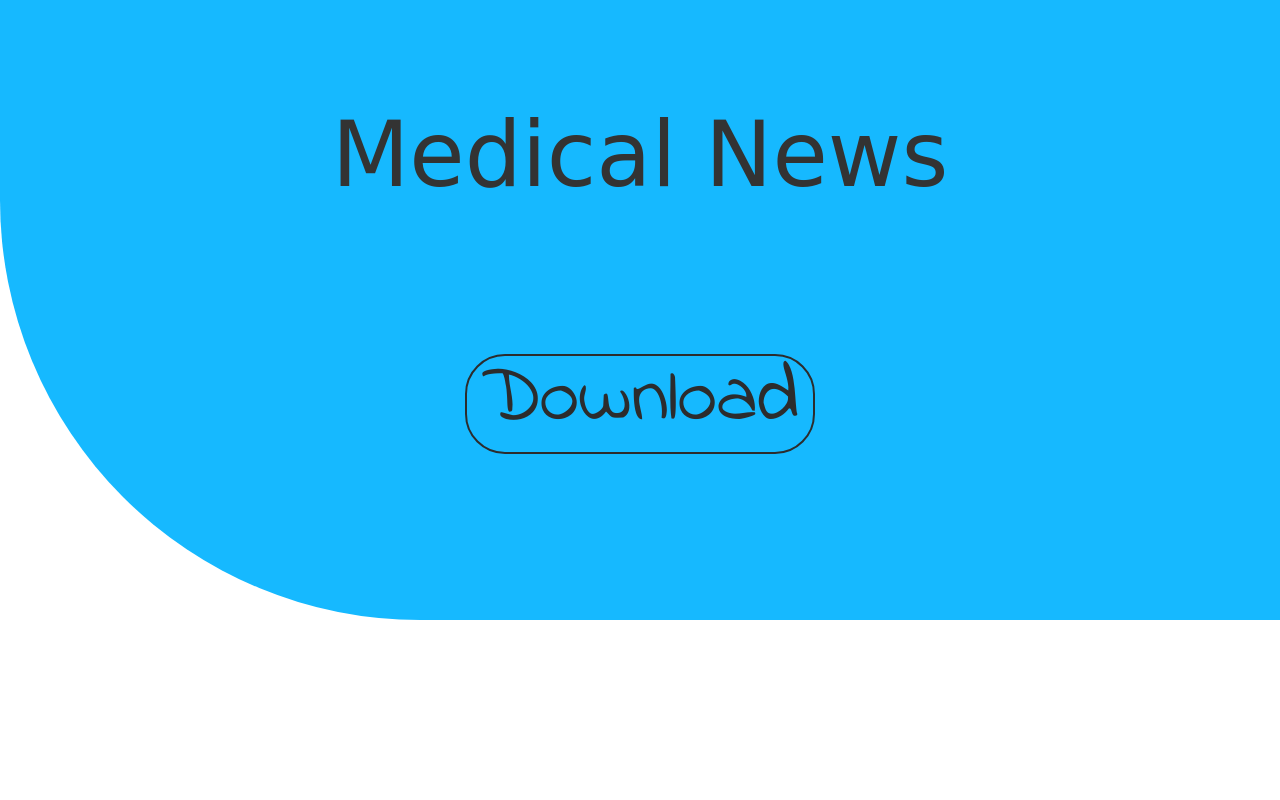
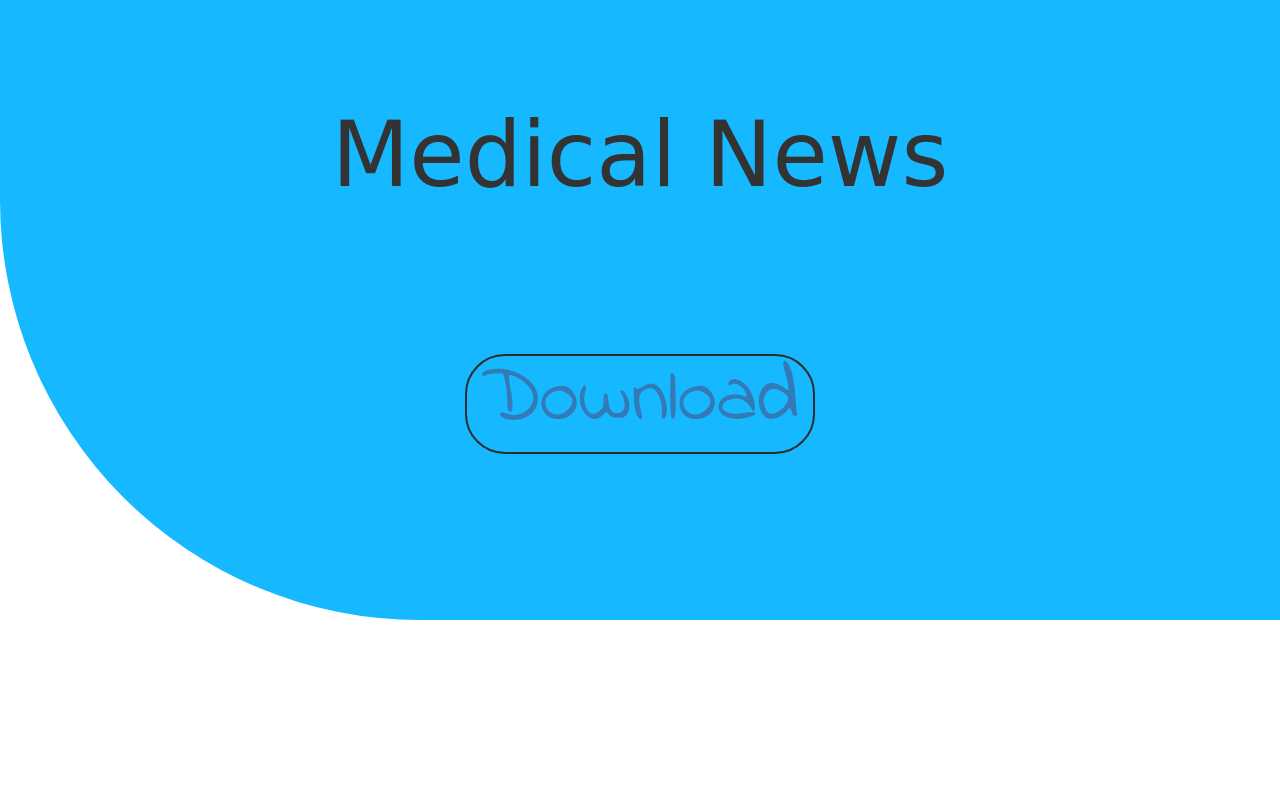
Before and after one commit to rishabh-malik/medical-news, a plain HTML site: page index.html in a window 1280 px wide. Shown: the top 800 px of the page. Drawn offline with nearby package versions, Linux system fonts and the light colour scheme; a web font is replaced by a local one.

Commit message:
Update index.html

```diff
--- a/index.html
+++ b/index.html
@@ -36,7 +36,7 @@
 	<h1 class="play">Medical News</h1>
 	</span>
 	<div class="playbutton text-center">
-	<h3 class="play1">Download</h3>
+	<h3 class="play1"><a href ="https://drive.google.com/open?id=0B4-8lOBla6rlaEM5NXlwV3lFVWM">Download</a></h3>
 
 </header>
 <div class="whyToStrC container-fluid">
```
